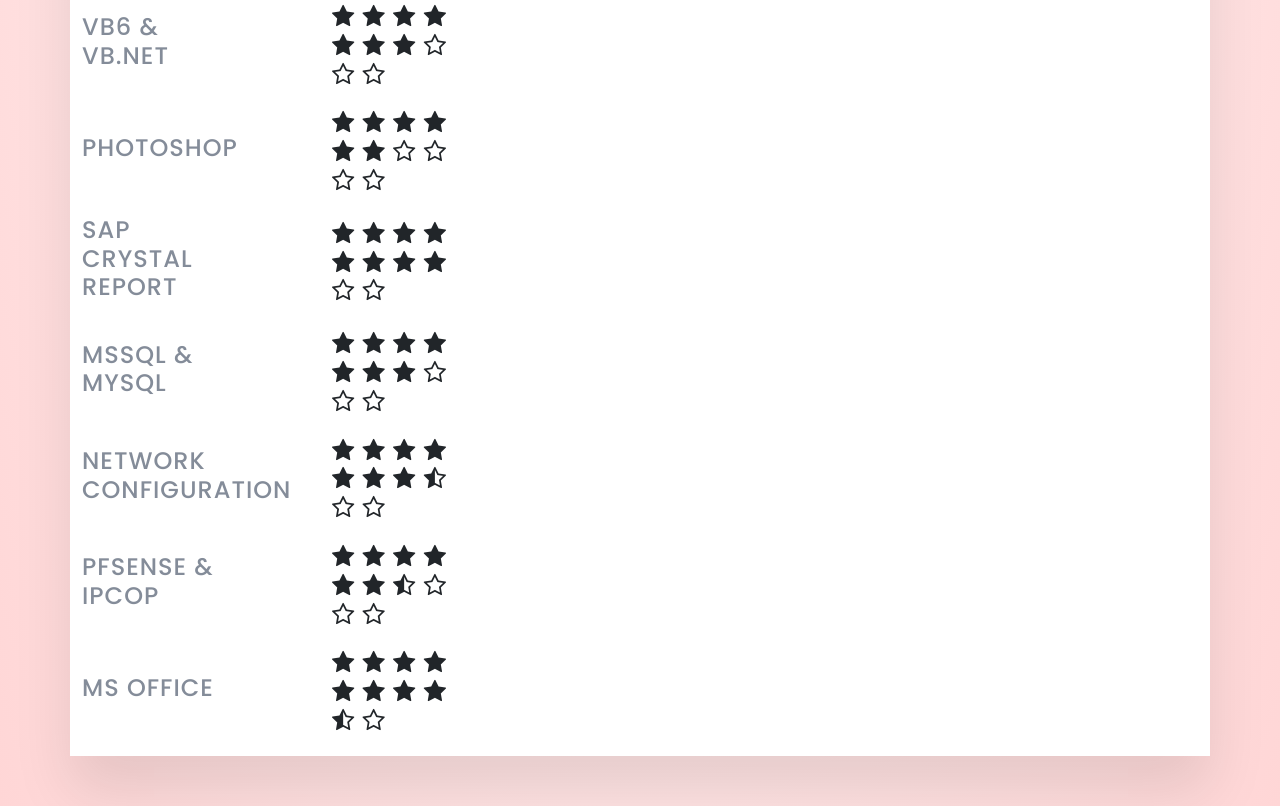
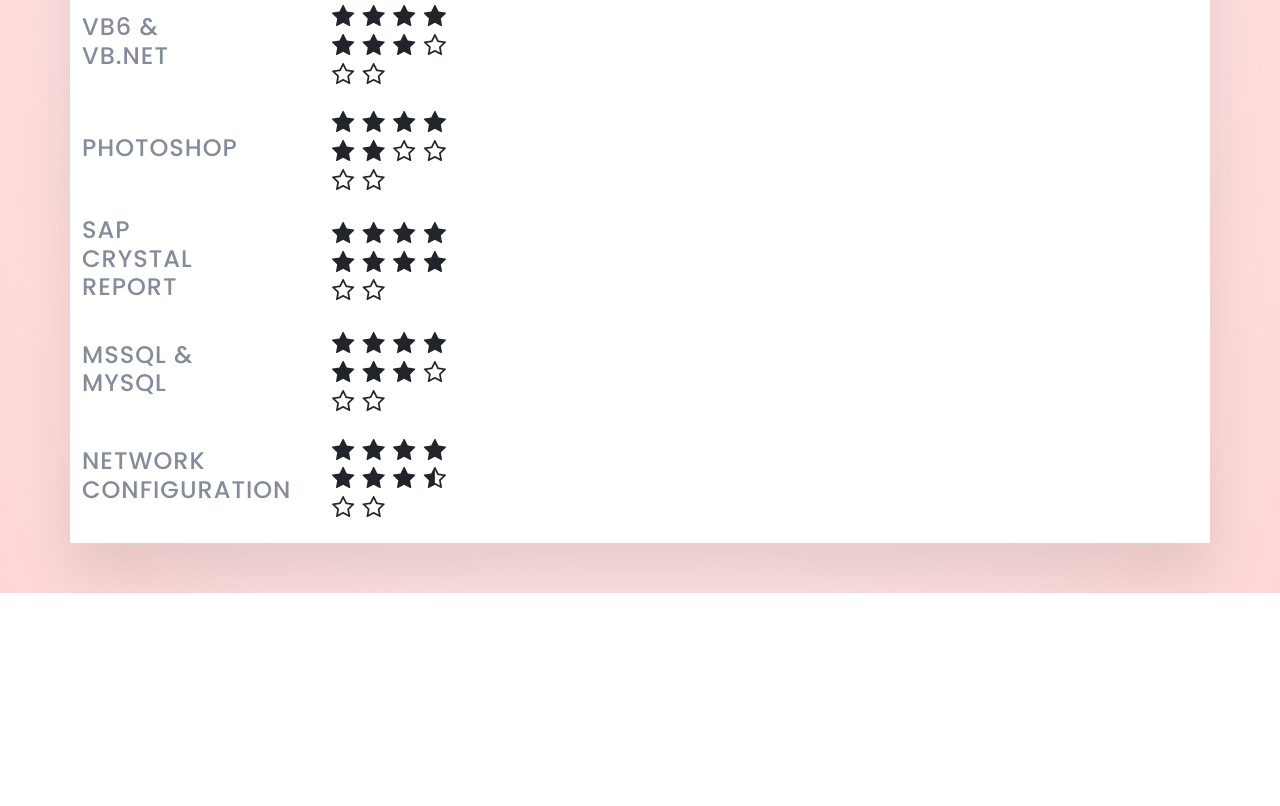
Before and after one commit to theglovesone/resume, a plain HTML site: page index.html in a window 1280 px wide. Shown: the part 2883-3689 px from the top of the page. After the commit the page ends 3476 px from the top, so only its background shows below. Drawn offline with nearby package versions, Linux system fonts and the light colour scheme.

Commit message:
Update index.html

```diff
--- a/index.html
+++ b/index.html
@@ -486,37 +486,8 @@
                                 </div>
                                 </div>
 
-                                <div class="box">
-                                    <h4>Pfsense & IPCop</h4>
-                                    <div class="rating">
-                                        <i class="fa fa-star" aria-hidden="true"></i>
-                                        <i class="fa fa-star" aria-hidden="true"></i>
-                                        <i class="fa fa-star" aria-hidden="true"></i>
-                                        <i class="fa fa-star" aria-hidden="true"></i>
-                                        <i class="fa fa-star" aria-hidden="true"></i>
-                                        <i class="fa fa-star" aria-hidden="true"></i>
-                                        <i class="fa fa-star-half-o" aria-hidden="true"></i>
-                                        <i class="fa fa-star-o" aria-hidden="true"></i>
-                                        <i class="fa fa-star-o" aria-hidden="true"></i>
-                                        <i class="fa fa-star-o" aria-hidden="true"></i>
-                                    </div>
-                                    </div>
 
-                                    <div class="box">
-                                        <h4>MS Office</h4>
-                                        <div class="rating">
-                                            <i class="fa fa-star" aria-hidden="true"></i>
-                                            <i class="fa fa-star" aria-hidden="true"></i>
-                                            <i class="fa fa-star" aria-hidden="true"></i>
-                                            <i class="fa fa-star" aria-hidden="true"></i>
-                                            <i class="fa fa-star" aria-hidden="true"></i>
-                                            <i class="fa fa-star" aria-hidden="true"></i>
-                                            <i class="fa fa-star" aria-hidden="true"></i>
-                                            <i class="fa fa-star" aria-hidden="true"></i>
-                                            <i class="fa fa-star-half-o" aria-hidden="true"></i>
-                                            <i class="fa fa-star-o" aria-hidden="true"></i>
-                                        </div>
-                                        </div>
+
 
 
     </div>
```
